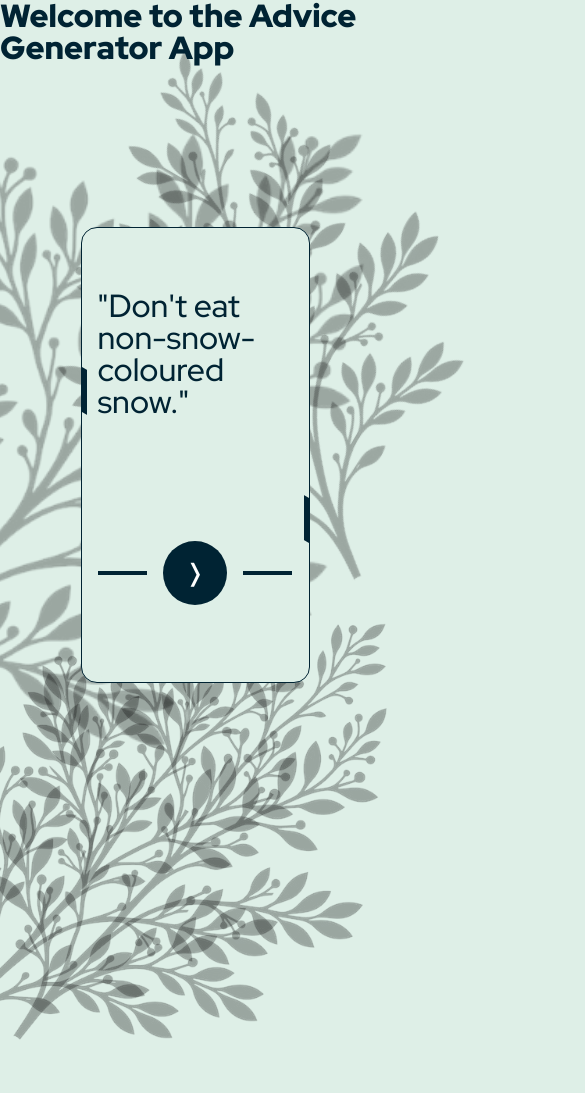
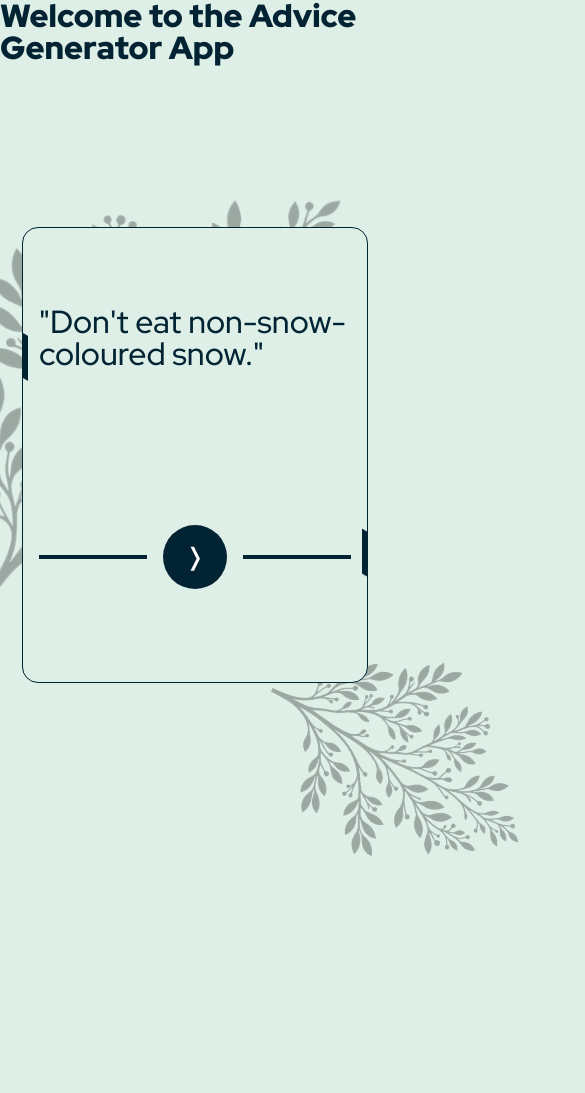
Before and after one commit to andersonstack/advice-generator-app, a website with bundled scripts: page dist/index.html in a window 390 px wide. Shown: the whole page, 585 px wide, since content can reach past the window. After the commit the page ends 900 px from the top, so only its background shows below. Built offline with nearby package versions, Linux system fonts and the light colour scheme.

Commit message:
style: :lipstick: media query adjustment

```diff
--- a/dist/styles/style.css
+++ b/dist/styles/style.css
@@ -26,6 +26,21 @@
     transform: translateY(1.5rem);
   }
 }
+@media screen and (max-width: 400px) {
+  body {
+    display: flex;
+    align-items: center;
+  }
+  .bg-2,
+  .bg-3 {
+    display: none;
+  }
+  .bg-4 {
+    top: 50%;
+    right: 1.25%;
+    width: calc(10vw + 25rem);
+  }
+}
 body {
   display: flex;
   flex-direction: column;
@@ -43,7 +58,7 @@ nav {
   justify-content: flex-start;
   gap: 1rem;
   position: inherit;
-  width: 100%;
+  width: 100vw;
   height: 25vh;
   padding: 2rem;
   margin-left: 5rem;
@@ -153,22 +168,52 @@ nav {
 
 .bg-1 {
   top: 70%;
-  left: -10%;
+  left: -7%;
+  width: calc(10vw + 12.5rem);
 }
 
 .bg-2 {
   top: 10%;
-  left: 10%;
+  left: 9%;
   transform: rotate(-60deg);
+  width: calc(10vw + 18.75rem);
 }
 
 .bg-3 {
   top: 72%;
-  right: 15%;
+  right: 11.232%;
+  width: calc(10vw + 12.5rem);
 }
 
 .bg-4 {
-  top: 10%;
-  right: -5%;
-  width: 700px;
+  top: 16%;
+  right: 1.25%;
+  width: calc(10vw + 25rem);
+}
+
+@media screen and (max-width: 900px) {
+  nav {
+    margin-left: 1rem;
+  }
+  body {
+    display: flex;
+    align-items: center;
+  }
+  .main-div-body {
+    width: 80vw;
+  }
+  .bg-2,
+  .bg-3 {
+    display: none;
+  }
+  .bg-4 {
+    top: 20%;
+    right: 5%;
+    width: calc(10vw + 25rem);
+  }
+  .bg-1 {
+    transform: rotate(80deg);
+    left: 70%;
+    top: 75%;
+  }
 }/*# sourceMappingURL=style.css.map */
--- a/dist/styles/style.scss
+++ b/dist/styles/style.scss
@@ -1,6 +1,7 @@
 @use "./utils/root" as *;
 @use "./utils/mixins" as *;
 @use "./animation/animation" as *;
+@use "./media/mobile" as *;
 
 body {
   @include display-flex(column);
@@ -11,7 +12,7 @@ body {
 nav {
   @include display-flex(row, flex-start, flex-start);
   position: inherit;
-  width: 100%;
+  width: 100vw;
   height: 25vh;
   padding: 2rem;
   margin-left: 5rem;
@@ -106,22 +107,57 @@ nav {
 
 .bg-1 {
   top: 70%;
-  left: -10%;
+  left: calc(70% * -0.1);
+  width: calc(10vw + 12.5rem);
 }
 
 .bg-2 {
   top: 10%;
-  left: 10%;
+  left: calc(10% * 0.9);
   transform: rotate(-60deg);
+  width: calc(10vw + 18.75rem);
 }
 
 .bg-3 {
   top: 72%;
-  right: 15%;
+  right: calc(72% * 0.156);
+  width: calc(10vw + 12.5rem);
 }
 
 .bg-4 {
-  top: 10%;
-  right: -5%;
-  width: 700px;
+  top: 16%;
+  right: calc(5% * 0.25);
+  width: calc(10vw + 25rem);
 }
+
+@media screen and (max-width: 900px) {
+  nav {
+    margin-left: 1rem;
+  }
+
+  body {
+    display: flex;
+    align-items: center;
+  }
+
+  .main-div-body {
+    width: 80vw;
+  }
+
+  .bg-2,
+  .bg-3 {
+    display: none;
+  }
+
+  .bg-4 {
+    top: 20%;
+    right: calc(5% * 1);
+    width: calc(10vw + 25rem);
+  }
+
+  .bg-1 {
+    transform: rotate(80deg);
+    left: calc(70% * 1);
+    top: 75%;
+  }
+}
```
Also changed, not shown: 1 other file.
